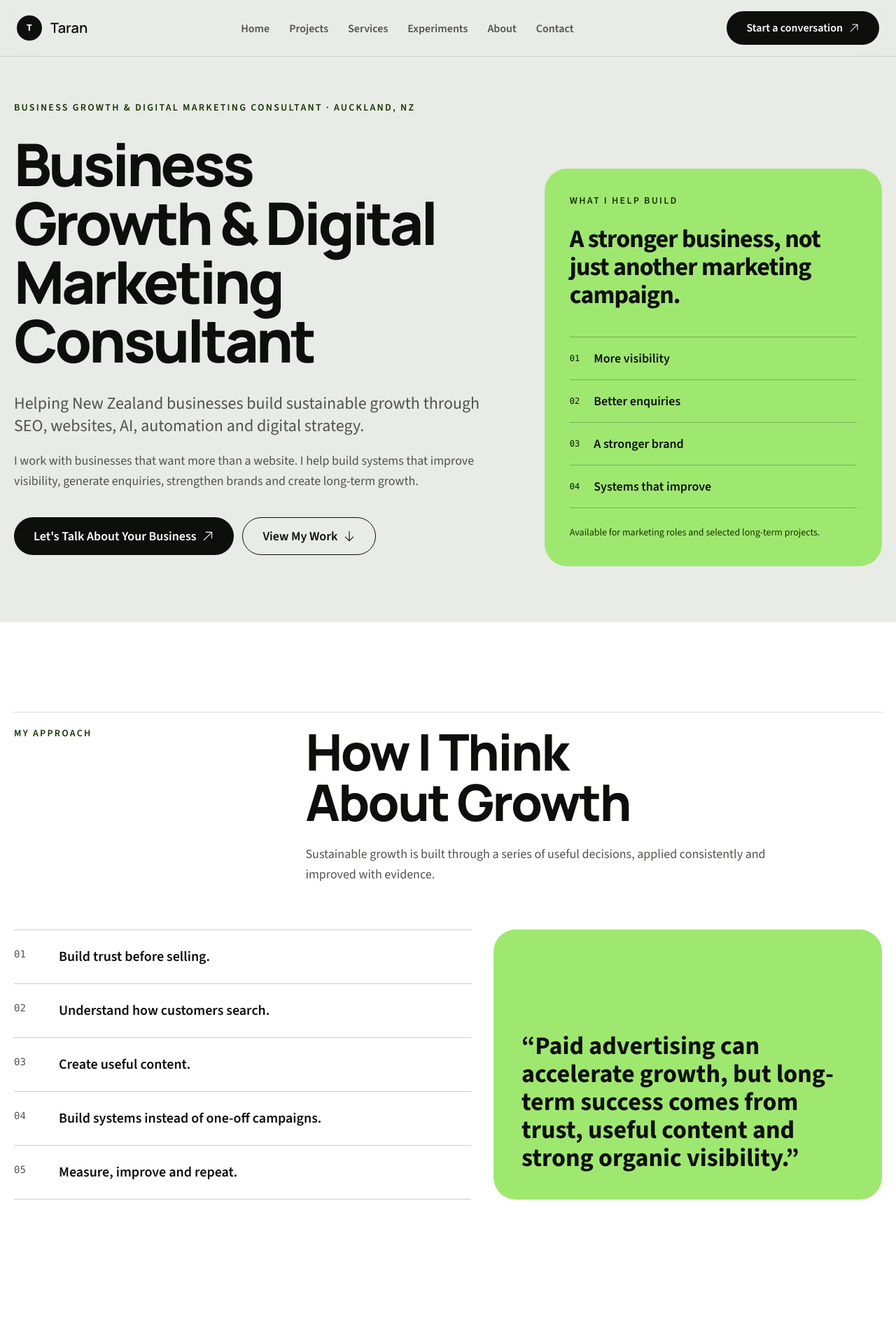
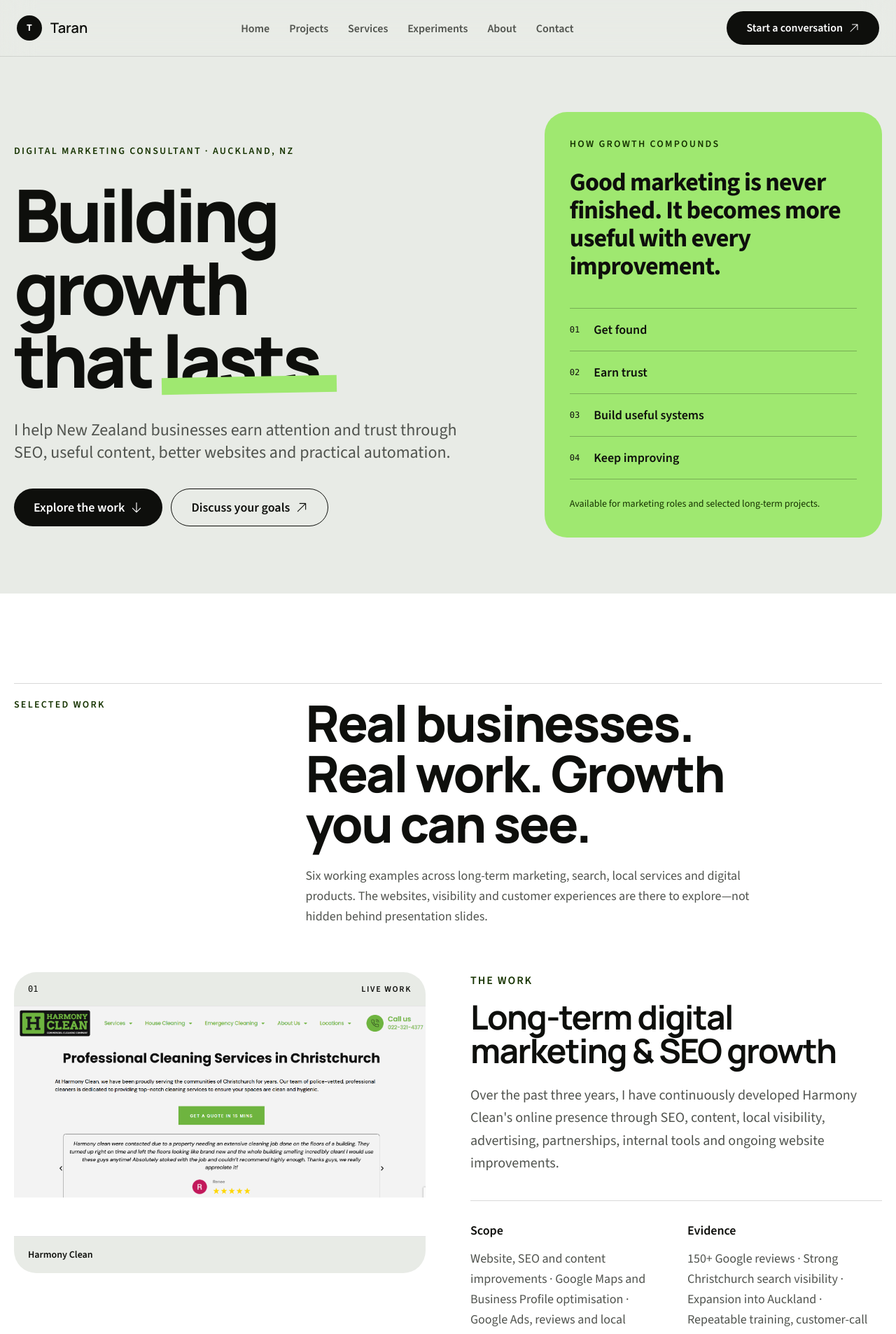
Before and after one commit to taranveerultra-bot/Tara-cv, a Next.js app: page / in a window 1280 px wide. Shown: the top 1906 px of the page at 70% size. Built offline with nearby package versions, Linux system fonts and the light colour scheme.

Commit message:
Revert "Reposition Taran as a business growth consultant"
This reverts commit bd7302fb88dd9a15cfc1370776f847df6cc525b6.

```diff
--- a/src/app/layout.tsx
+++ b/src/app/layout.tsx
@@ -18,10 +18,9 @@ export const metadata: Metadata = {
     },
     description: siteDetails.metadata.description,
     keywords: [
-        "business growth consultant New Zealand",
         "digital marketing consultant New Zealand",
         "SEO consultant Auckland",
-        "website development New Zealand",
+        "Next.js developer New Zealand",
         "AI automation consultant",
         "Google Business Profile optimisation",
     ],
@@ -54,7 +53,6 @@ const structuredData = {
     "@context": "https://schema.org",
     "@type": "ProfessionalService",
     name: "Taran",
-    slogan: "Business Growth & Digital Marketing Consultant",
     url: siteDetails.siteUrl,
     description: siteDetails.metadata.description,
     areaServed: { "@type": "Country", name: "New Zealand" },
--- a/src/app/page.tsx
+++ b/src/app/page.tsx
@@ -2,7 +2,6 @@ import CTA from "@/components/CTA";
 import Hero from "@/components/Hero";
 import {
     AboutSection,
-    ApproachSection,
     ExperimentsSection,
     ProjectsSection,
     ServicesSection,
@@ -12,7 +11,6 @@ import {
 const HomePage = () => (
     <>
         <Hero />
-        <ApproachSection />
         <ProjectsSection />
         <ServicesSection />
         <ExperimentsSection />
--- a/src/components/CTA.tsx
+++ b/src/components/CTA.tsx
@@ -22,7 +22,7 @@ const CTA = () => (
                     className="inline-flex min-h-14 w-full items-center justify-center gap-2 rounded-full bg-primary px-7 py-3.5 font-semibold text-black transition hover:bg-primary-accent"
                 >
                     <HiOutlineEnvelope aria-hidden="true" />
-                    Let&apos;s Talk About Your Business
+                    Email Taran
                 </Link>
                 <Link
                     href={`tel:${siteDetails.phone.href}`}
--- a/src/components/Footer.tsx
+++ b/src/components/Footer.tsx
@@ -14,7 +14,7 @@ const Footer = () => (
                         {siteDetails.siteName}
                     </Link>
                     <p className="mt-4 max-w-md text-sm text-white/60">
-                        Sustainable business growth through SEO, websites, AI, automation and long-term digital strategy.
+                        SEO, websites, AI automation and digital marketing for ambitious New Zealand businesses.
                     </p>
                     <div className="mt-4 flex flex-wrap gap-x-4 gap-y-1 text-sm">
                         <Link href={`mailto:${siteDetails.email}`} className="text-white/60 hover:text-primary">
--- a/src/components/Hero.tsx
+++ b/src/components/Hero.tsx
@@ -9,42 +9,42 @@ const Hero = () => (
             <div className="grid items-end gap-12 lg:grid-cols-[1.18fr_.82fr] lg:gap-16">
                 <div>
                     <p className="mb-7 text-sm font-semibold uppercase tracking-[0.16em] text-secondary">
-                        Business Growth & Digital Marketing Consultant · Auckland, NZ
+                        Digital marketing consultant · Auckland, NZ
                     </p>
-                    <h1 className="max-w-5xl text-balance text-5xl font-extrabold leading-[.9] tracking-[-0.05em] sm:text-6xl lg:text-[5.25rem]">
-                        Business Growth & Digital Marketing Consultant
+                    <h1 className="max-w-5xl text-balance text-5xl font-extrabold leading-[.88] tracking-[-0.055em] sm:text-7xl lg:text-[6.5rem]">
+                        Building growth that{" "}
+                        <span className="relative inline-block">
+                            lasts.
+                            <span className="absolute inset-x-0 bottom-1 -z-0 h-4 -rotate-1 bg-primary lg:h-6" />
+                        </span>
                     </h1>
                     <p className="mt-8 max-w-2xl text-xl leading-relaxed text-foreground-accent lg:text-2xl">
-                        Helping New Zealand businesses build sustainable growth through SEO, websites, AI, automation
-                        and digital strategy.
-                    </p>
-                    <p className="mt-5 max-w-2xl leading-relaxed text-foreground-accent">
-                        I work with businesses that want more than a website. I help build systems that improve
-                        visibility, generate enquiries, strengthen brands and create long-term growth.
+                        I help New Zealand businesses earn attention and trust through SEO, useful content, better
+                        websites and practical automation.
                     </p>
                     <div className="mt-9 flex flex-col gap-3 sm:flex-row">
                         <Link
-                            href="#contact"
+                            href="#projects"
                             className="inline-flex min-h-12 items-center justify-center gap-2 rounded-full bg-foreground px-7 py-3 font-semibold text-white transition hover:bg-secondary"
                         >
-                            Let&apos;s Talk About Your Business <HiArrowUpRight aria-hidden="true" />
+                            Explore the work <HiArrowDown aria-hidden="true" />
                         </Link>
                         <Link
-                            href="#projects"
+                            href="#contact"
                             className="inline-flex min-h-12 items-center justify-center gap-2 rounded-full border border-foreground px-7 py-3 font-semibold transition hover:bg-white"
                         >
-                            View My Work <HiArrowDown aria-hidden="true" />
+                            Discuss your goals <HiArrowUpRight aria-hidden="true" />
                         </Link>
                     </div>
                 </div>
 
                 <aside className="bg-primary p-7 sm:p-9 lg:translate-y-4 lg:rounded-[2rem]" aria-label="How Taran approaches growth">
-                    <p className="text-sm font-semibold uppercase tracking-[0.16em] text-secondary">What I help build</p>
+                    <p className="text-sm font-semibold uppercase tracking-[0.16em] text-secondary">How growth compounds</p>
                     <p className="mt-6 text-3xl font-bold leading-tight tracking-tight sm:text-4xl">
-                        A stronger business, not just another marketing campaign.
+                        Good marketing is never finished. It becomes more useful with every improvement.
                     </p>
                     <div className="mt-10 border-t border-black/25">
-                        {["More visibility", "Better enquiries", "A stronger brand", "Systems that improve"].map((item, index) => (
+                        {["Get found", "Earn trust", "Build useful systems", "Keep improving"].map((item, index) => (
                             <div key={item} className="flex items-center gap-5 border-b border-black/25 py-4">
                                 <span className="font-mono text-xs">0{index + 1}</span>
                                 <span className="font-semibold">{item}</span>
--- a/src/components/PortfolioSections.tsx
+++ b/src/components/PortfolioSections.tsx
@@ -38,21 +38,18 @@ export const ProjectsSection = () => (
                             </figure>
 
                             <div className={index % 2 ? "lg:order-1" : ""}>
-                                <p className="text-base font-semibold uppercase tracking-[0.12em] text-secondary">Case study</p>
+                                <p className="text-base font-semibold uppercase tracking-[0.12em] text-secondary">The work</p>
                                 <h3 className="mt-4 text-4xl font-bold leading-tight sm:text-5xl">{project.category}</h3>
-                                <div className="mt-6">
-                                    <p className="text-lg font-semibold">What was the problem?</p>
-                                    <p className="mt-3 text-xl leading-relaxed text-foreground-accent">{project.summary}</p>
-                                </div>
+                                <p className="mt-6 text-xl leading-relaxed text-foreground-accent">{project.summary}</p>
                                 <div className="mt-9 grid gap-8 border-t border-black/15 pt-7 sm:grid-cols-2">
                                     <div>
-                                        <p className="text-lg font-semibold">What was my role?</p>
+                                        <p className="text-lg font-semibold">Scope</p>
                                         <p className="mt-3 text-lg leading-relaxed text-foreground-accent">
                                             {project.responsibilities.join(" · ")}
                                         </p>
                                     </div>
                                     <div>
-                                        <p className="text-lg font-semibold">What changed?</p>
+                                        <p className="text-lg font-semibold">Evidence</p>
                                         <p className="mt-3 text-lg leading-relaxed text-foreground-accent">
                                             {project.results.join(" · ")}
                                         </p>
@@ -79,9 +76,9 @@ export const ServicesSection = () => (
         <Container>
             <Section
                 id="services"
-                eyebrow="Services"
-                title="How I Help Businesses"
-                description="Every engagement starts with the business problem. The right answer may involve search, content, a better website, automation or a combination of them."
+                eyebrow="What I do"
+                title="Strategy and execution, connected."
+                description="Support can begin with one focused problem or develop into an ongoing working relationship."
             >
                 <div className="border-t border-black/20">
                     {services.map((service, index) => (
@@ -161,78 +158,27 @@ export const AboutSection = () => (
                 </div>
                 <div>
                     <h2 className="max-w-5xl text-4xl font-extrabold leading-[.95] sm:text-6xl lg:text-7xl">
-                        I learned marketing because my own business needed customers.
+                        Curious about the business. Comfortable with the build.
                     </h2>
                     <p className="mt-8 max-w-3xl text-xl leading-relaxed text-secondary">
-                        My journey started with a practical problem: I had built a business, but I still needed people
-                        to find it, trust it and choose it. That led me into SEO, websites, Google Business Profile,
-                        content marketing and digital strategy.
+                        I enjoy solving business problems with technology. My work sits between marketing strategy and
+                        hands-on execution, which means I can follow an idea from customer insight through to launch.
                     </p>
                     <p className="mt-6 max-w-3xl leading-relaxed text-secondary/80">
-                        I invested in coaching and learned from experienced marketers, but the most useful lessons came
-                        from applying those ideas in real businesses. Over time, I began helping other businesses solve
-                        the same problems: becoming easier to find, creating better customer experiences and building
-                        marketing systems that keep improving.
-                    </p>
-                    <p className="mt-6 max-w-3xl leading-relaxed text-secondary/80">
-                        I enjoy understanding how people search, how businesses grow and where technology can remove
-                        unnecessary work. AI is one of the tools I use to solve those problems; it is never the goal by
-                        itself. I believe marketing should build trust, authority and sustainable growth rather than
-                        chase short-term wins.
-                    </p>
-                    <p className="mt-6 max-w-3xl text-xl font-semibold leading-relaxed text-secondary">
-                        I&apos;m naturally curious, always learning and always looking for better ways to help businesses grow.
+                        I believe durable growth comes from trust, useful content and good experiences. Paid advertising
+                        can create momentum, but organic visibility and systems that improve over time create resilience.
                     </p>
                     <div className="mt-12 flex flex-wrap gap-x-10 gap-y-3 border-t border-black/25 pt-6 text-sm font-semibold">
                         <span>Auckland, New Zealand</span>
                         <span>Independent & hands-on</span>
                         <span>Marketing + development</span>
                     </div>
+                    {/* TODO: Replace the draft biography with Taran's full personal story after the content interview. */}
                 </div>
             </div>
         </Container>
     </div>
 );
-
-export const ApproachSection = () => {
-    const principles = [
-        "Build trust before selling.",
-        "Understand how customers search.",
-        "Create useful content.",
-        "Build systems instead of one-off campaigns.",
-        "Measure, improve and repeat.",
-    ];
-
-    return (
-        <div className="bg-white">
-            <Container>
-                <Section
-                    id="approach"
-                    eyebrow="My approach"
-                    title="How I Think About Growth"
-                    description="Sustainable growth is built through a series of useful decisions, applied consistently and improved with evidence."
-                >
-                    <div className="grid gap-8 lg:grid-cols-[1fr_.85fr]">
-                        <div className="border-t border-black/20">
-                            {principles.map((principle, index) => (
-                                <div key={principle} className="grid grid-cols-[3rem_1fr] gap-4 border-b border-black/20 py-6">
-                                    <span className="font-mono text-sm text-foreground-accent">0{index + 1}</span>
-                                    <p className="text-xl font-semibold">{principle}</p>
-                                </div>
-                            ))}
-                        </div>
-                        <blockquote className="flex items-end rounded-[2rem] bg-primary p-8 sm:p-10">
-                            <p className="text-3xl font-bold leading-tight sm:text-4xl">
-                                “Paid advertising can accelerate growth, but long-term success comes from trust, useful
-                                content and strong organic visibility.”
-                            </p>
-                        </blockquote>
-                    </div>
-                </Section>
-            </Container>
-        </div>
-    );
-};
 
 export const SkillsSection = () => (
     <Container>
--- a/src/data/projects.ts
+++ b/src/data/projects.ts
@@ -5,7 +5,7 @@ export const projects: IProject[] = [
         title: "Harmony Clean",
         category: "Long-term digital marketing & SEO growth",
         summary:
-            "Harmony Clean needed a dependable way to attract local customers, earn trust and keep its marketing and team knowledge consistent as the business grew.",
+            "Over the past three years, I have continuously developed Harmony Clean's online presence through SEO, content, local visibility, advertising, partnerships, internal tools and ongoing website improvements.",
         outcome: "An ongoing marketing partnership built around sustainable growth, not a one-off campaign.",
         responsibilities: [
             "Website, SEO and content improvements",
@@ -29,7 +29,7 @@ export const projects: IProject[] = [
         title: "Hyper Carpet Cleaning",
         category: "Modern website rebuild & brand refresh",
         summary:
-            "The existing WordPress website no longer reflected the quality of the service and made it harder for customers to understand the offer or request a quote.",
+            "A complete rebuild of an older WordPress website into a faster, more modern experience focused on trust, usability and lead generation.",
         outcome: "A premium website foundation ready to support future marketing campaigns.",
         responsibilities: [
             "Full website rebuild",
@@ -52,7 +52,7 @@ export const projects: IProject[] = [
         title: "Tui Digital",
         category: "Digital marketing studio",
         summary:
-            "Tui Digital needed a clear way to explain how SEO, paid search, content, web design, automation and AI support work together for New Zealand businesses.",
+            "My digital marketing studio brings SEO, paid search, content, web design, automation and practical AI support together for New Zealand businesses.",
         outcome: "A working expression of how I position, package and deliver connected digital growth services.",
         responsibilities: [
             "Brand positioning and service strategy",
@@ -74,7 +74,7 @@ export const projects: IProject[] = [
         title: "The Matchmaking Bureau",
         category: "International platform in development",
         summary:
-            "The platform needed to present matchmaking as a trusted, discreet service rather than another impersonal dating application, while being able to grow internationally.",
+            "A premium international matchmaking platform currently being developed for South Asian communities, with careful attention to positioning, user experience and trust.",
         outcome: "A long-term digital product designed around discretion, human connection and international scalability.",
         responsibilities: [
             "Brand and product direction",
@@ -96,7 +96,7 @@ export const projects: IProject[] = [
         title: "Pop Up Penguins",
         category: "SEO content platform",
         summary:
-            "I wanted a real environment where I could test how keyword selection, search intent, useful writing and internal linking translate into sustained organic traffic.",
+            "A personal content website where I research keyword opportunities, study search intent and publish useful content designed for compounding organic growth.",
         outcome: "My live SEO testing environment for continuously improving content strategy.",
         responsibilities: [
             "Keyword and search-intent research",
@@ -118,7 +118,7 @@ export const projects: IProject[] = [
         title: "TaxPop",
         category: "Tax information platform",
         summary:
-            "New Zealand tax information is often fragmented and difficult to compare, so the challenge was to organise it around practical questions and useful calculations.",
+            "A New Zealand-focused information website with custom calculators and structured educational content designed to make tax topics easier to navigate.",
         outcome: "Making complex tax information more approachable for New Zealand businesses.",
         responsibilities: [
             "HTML development",
--- a/src/data/services.ts
+++ b/src/data/services.ts
@@ -4,49 +4,49 @@ export const services: IService[] = [
     {
         title: "SEO strategy",
         description:
-            "Understand what your customers search for, strengthen the pages that matter and build organic visibility that keeps creating opportunities.",
+            "Technical foundations, search strategy and useful content built around how your customers actually look for help.",
         icon: "search",
         deliverables: ["Technical audits", "Keyword strategy", "Content planning"],
     },
     {
         title: "Website development",
         description:
-            "Create a website that explains your value clearly, earns trust and gives potential customers a simple path to enquire.",
+            "Fast, premium websites that make your offer easier to understand and your business easier to trust.",
         icon: "code",
         deliverables: ["Next.js builds", "Landing pages", "Conversion UX"],
     },
     {
         title: "AI automation",
         description:
-            "Reduce repetitive work, make knowledge easier to access and help your team respond more consistently.",
+            "Practical automations that connect your tools, remove repetitive work and keep customer follow-up moving.",
         icon: "automation",
         deliverables: ["Workflow design", "AI integrations", "Internal tools"],
     },
     {
-        title: "Google Business Profile optimisation",
+        title: "Google Business Profile",
         description:
-            "Improve how your business appears in local search and Maps so nearby customers can find, trust and contact you.",
+            "Local visibility improvements for businesses that depend on calls, visits and enquiries from nearby customers.",
         icon: "local",
         deliverables: ["Profile optimisation", "Local signals", "Review strategy"],
     },
     {
-        title: "Content strategy",
+        title: "Content marketing",
         description:
-            "Plan useful content around real customer questions so your business can build authority and attract relevant search demand.",
+            "Useful, search-informed content that answers real customer questions and builds trust and authority over time.",
         icon: "strategy",
         deliverables: ["Content strategy", "Editorial planning", "Search-led publishing"],
     },
     {
         title: "Lead generation",
         description:
-            "Connect visibility, landing pages, offers and follow-up into a clearer journey from first visit to qualified enquiry.",
+            "Clear customer journeys that connect visibility with focused pages, stronger offers and practical follow-up.",
         icon: "growth",
         deliverables: ["Landing pages", "Conversion journeys", "Enquiry systems"],
     },
     {
-        title: "Analytics & continuous improvement",
+        title: "Analytics & measurement",
         description:
-            "Use clear evidence to understand what is working, find missed opportunities and decide what to improve next.",
+            "Clear tracking and reporting that shows what is working, what is not and where the next opportunity sits.",
         icon: "analytics",
         deliverables: ["Analytics", "Search Console", "Dashboards"],
     },
--- a/src/data/siteDetails.ts
+++ b/src/data/siteDetails.ts
@@ -2,9 +2,9 @@ export const siteDetails = {
     siteName: "Taran",
     siteUrl: "https://tara-cv.vercel.app",
     metadata: {
-        title: "Taran | Business Growth & Digital Marketing Consultant",
+        title: "Taran | Digital Marketing Consultant & Full Stack Developer",
         description:
-            "Helping New Zealand businesses build sustainable growth through SEO, websites, AI, automation and long-term digital strategy.",
+            "Independent New Zealand consultant helping businesses grow with SEO, AI automation, high-performance websites and digital marketing.",
     },
     language: "en-NZ",
     locale: "en_NZ",
```
